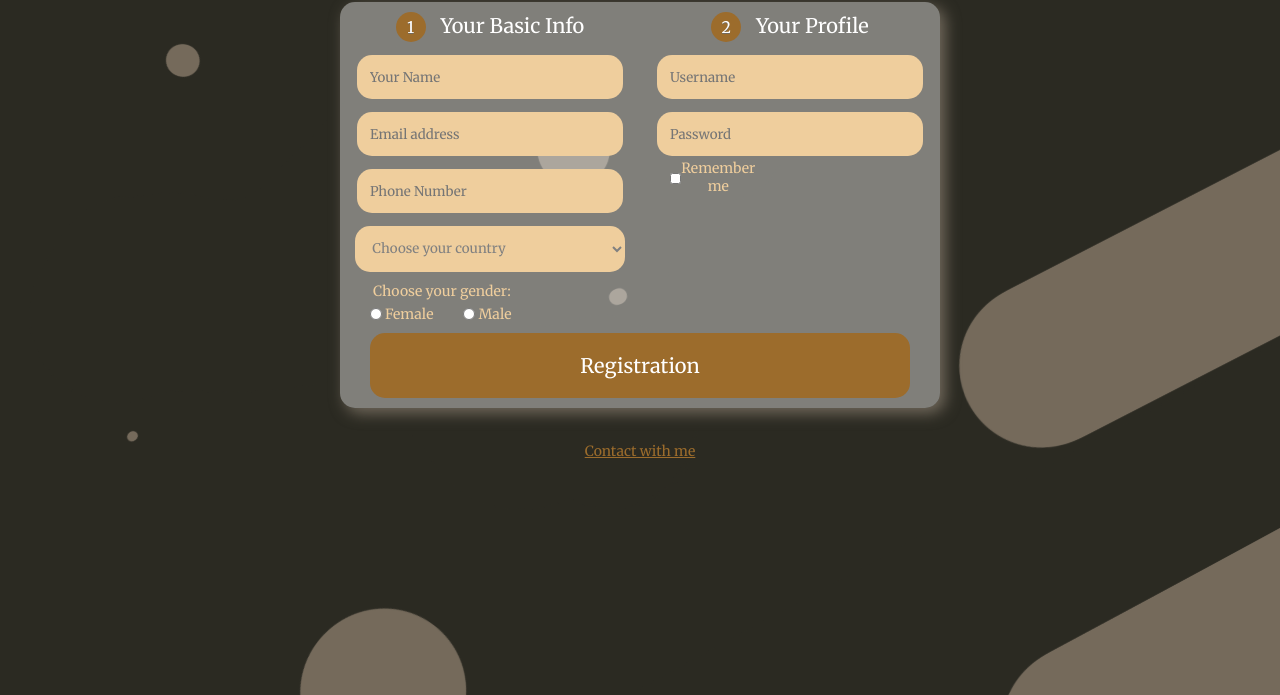
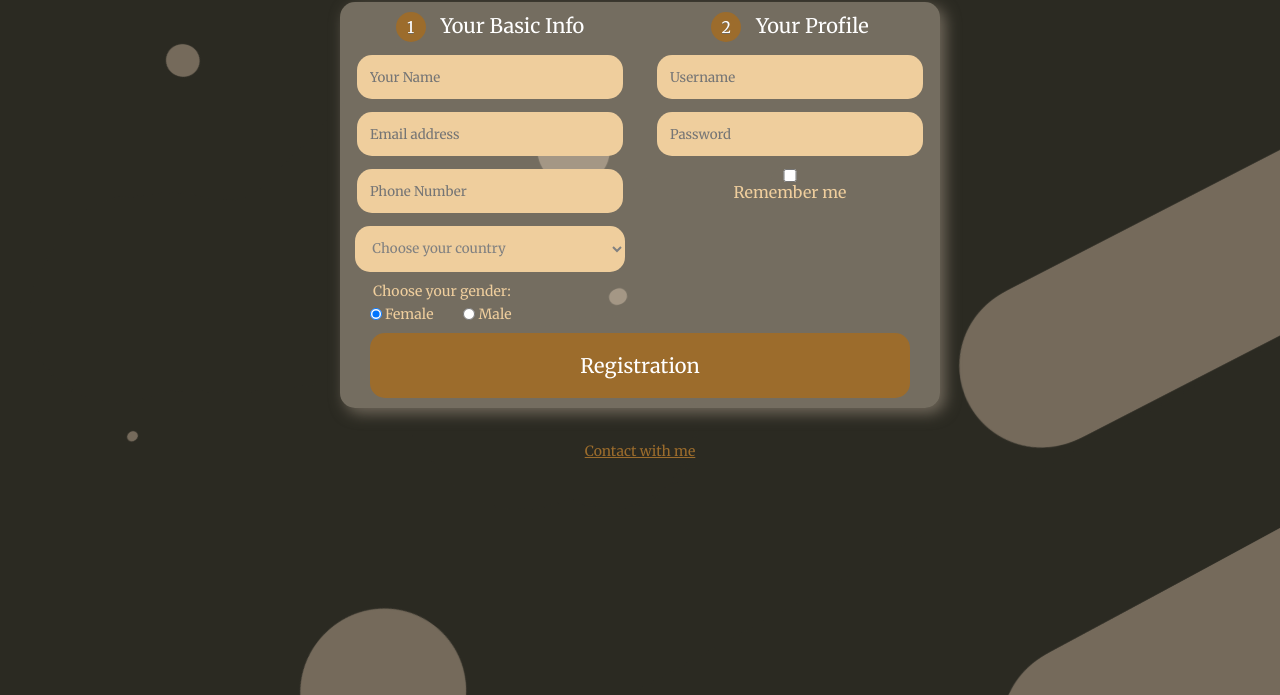
Before and after one commit to GinkgoSaurus/HTML_stepik, a website: page src/index.html in a window 1280 px wide. Shown: the part 105-800 px from the top of the page. Drawn offline with Linux system fonts and the light colour scheme; files that its build step writes are made by us from their sources; files whose address does not match are found by name.

Commit message:
change class name

```diff
--- a/css/style.css
+++ b/css/style.css
@@ -73,6 +73,10 @@ input {
   font-family: 'Merriweather', sans-serif;
 }
 
+#remember {
+    background-color: white;
+  }
+
 select {
   background-color: #efce9d;
   border-radius: 15px;
@@ -86,7 +90,7 @@ select {
   font-family: 'Merriweather',sans-serif;
 }
 
-.checkbox {
+.checkbox_form {
   font-size: 14px;
   text-align: center;
   position: absolute;
--- a/src/index.html
+++ b/src/index.html
@@ -25,9 +25,9 @@
         </select>
         <p class="chose_gender">Choose your gender:</p>
         <div class="genders">
-          <input type="radio" id="female" value="female">
+          <input type="radio" id="female" value="female" name=gender checked>
           <label for="female">Female</label>
-          <input type="radio" id="male" value="male">
+          <input type="radio" id="male" value="male" name=gender>
           <label for="male">Male</label>
         </div>
       </div>
@@ -35,7 +35,7 @@
         <legend><span class="profile_info">2</span> Your Profile</legend>
         <input type="text" id="input-username" placeholder="Username">
         <input type="password" id="input-password" placeholder="Password">
-        <div class="checkbox">
+        <div class="checkbox_form">
           <input type="checkbox" id="remember" value="yes">
           <label for="remember">Remember me</label>
         </div>
```
Also changed, not shown: dist/index.html, dist/styles.css.
